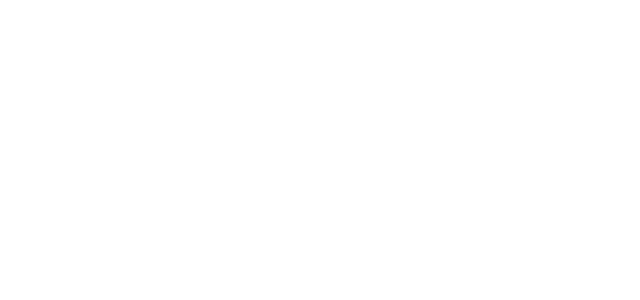
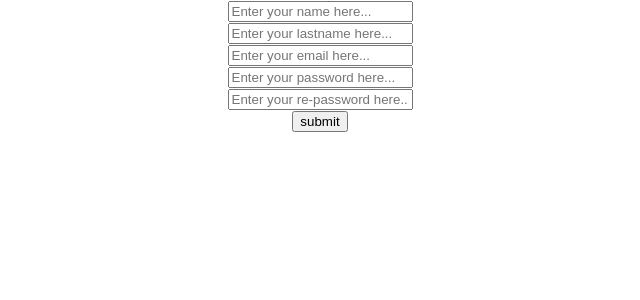
Before and after one commit to cagrituran/WorkUpProject, a React (Create React App) app: page /registeruser in a window 1280 px wide. Before the commit this address had no page. Shown: the top 300 px of the page, without its empty margins (320-960 px from the left). Built offline with nearby package versions, Linux system fonts and the light colour scheme.

Commit message:
latest register,login

```diff
--- a/src/App.js
+++ b/src/App.js
@@ -4,6 +4,7 @@
 import Home from "./components/Home";
 import Login from "./components/Login";
 import UserLogin from "./components/UserLogin";
+import UserRegister from "./components/UserRegister";
 
 function App() {
   return (
@@ -14,6 +15,9 @@
 
           </Route>
           <Route path="/loginuser" element={<UserLogin />}>
+
+          </Route>
+          <Route path="/registeruser" element={<UserRegister/>}>
 
           </Route>
 
--- a/src/components/Login.js
+++ b/src/components/Login.js
@@ -8,7 +8,7 @@
           <img src="/images/login-logo.svg" alt="" />
         </a>
         <div>
-          <Join>Join now</Join>
+          <Join href="/registeruser">Join now</Join>
           <SignIn href="/loginuser">Sign in</SignIn>
         </div>
       </Nav>
--- /dev/null
+++ b/src/components/UserRegister.js
@@ -0,0 +1,74 @@
+import Axios from "axios";
+import React, { useState } from 'react';
+import { useNavigate } from 'react-router-dom';
+
+
+
+
+
+
+function UserRegister() {
+    const navigate = useNavigate();
+
+    const url = "https://localhost:7079/api/User/register"
+    const[data ,setData] = useState({
+        name:"",
+        lastname:"",
+        email:"",
+        password:"",
+        newpassword:""
+    })
+    function submit(e){
+         e.preventDefault();
+        Axios.post(url,{
+            name:data.name,
+            lastname:data.lastname,
+            email:data.email,
+            password:data.password,
+            newpassword:data.newpassword
+
+        }).then(res=>{
+            console.log(res.data)
+            navigate('/loginuser');
+
+        }).catch(function(error){
+            if(error.response){
+                console.log(error.response.data);
+                console.log(error.response.status);
+                console.log(error.response.headers);
+            }
+        })
+
+
+
+
+    }
+    function handle(e){
+        const newdata = {...data}
+        newdata[e.target.id]=e.target.value
+        setData(newdata)
+        console.log(newdata)
+
+
+    }
+  return (
+    <div>
+    <form  onSubmit={(e)=>submit(e)}>
+        <input onChange={(e)=> handle(e)} id="name" value={data.name} placeholder="Enter your name here..." type="text"></input>
+        <br></br>
+        <input onChange={(e)=> handle(e)} id="lastname" value={data.lastname} placeholder="Enter your lastname here..." type="text"></input>
+        <br></br>
+        <input onChange={(e)=> handle(e)} id="email" value={data.email} placeholder="Enter your email here..." type="text"></input>
+        <br></br>
+        <input onChange={(e)=> handle(e)} id="password" value={data.password} placeholder="Enter your password here..." type="text"></input>
+        <br></br>
+        <input onChange={(e)=> handle(e)} id="newpassword" value={data.newpassword} placeholder="Enter your re-password here..." type="text"></input>
+        <br></br>
+        <button>submit</button>
+    </form>
+
+</div>
+  )
+}
+
+export default UserRegister;
```
